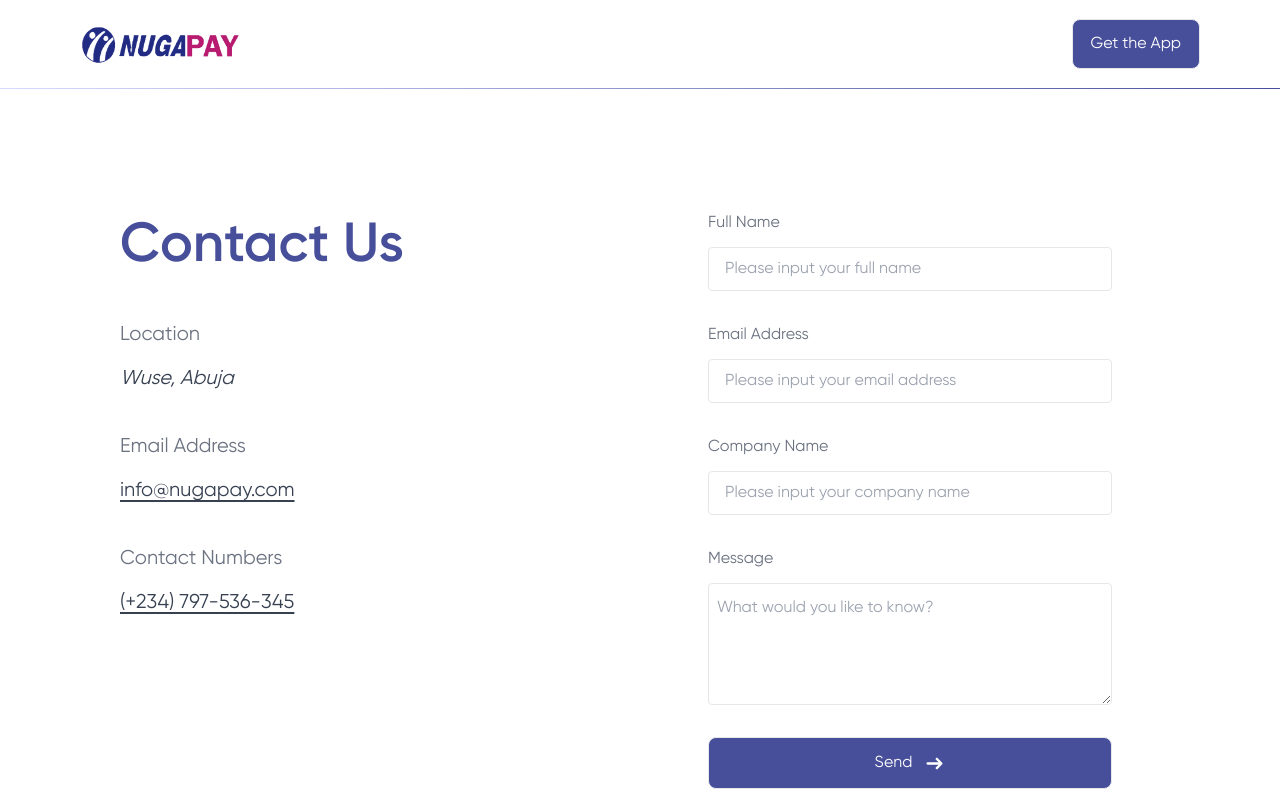
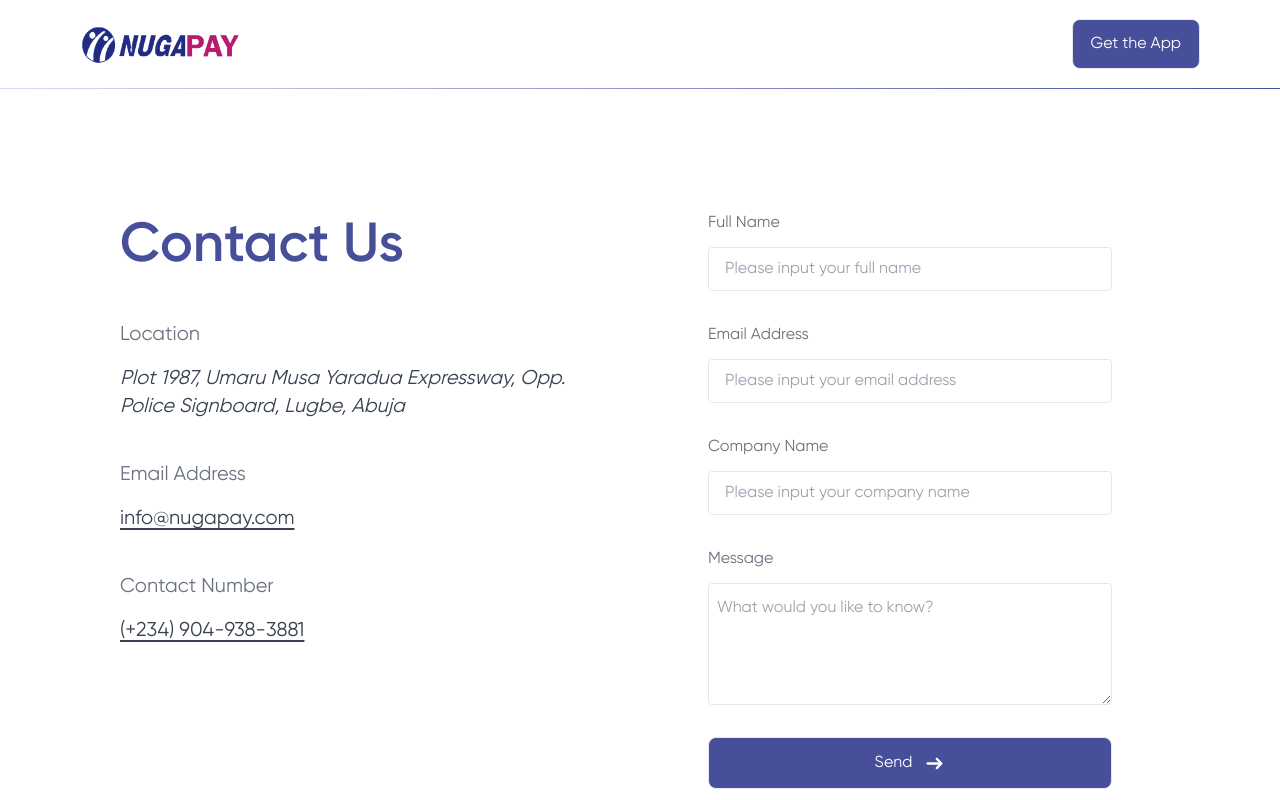
Before and after one commit to nugagroup/nugapay-website, a Next.js app: page /contact in a window 1280 px wide. Shown: the top 800 px of the page. Built offline with nearby package versions, Linux system fonts and the light colour scheme.

Commit message:
update: updated the contact information

```diff
--- a/app/(pages)/contact/page.tsx
+++ b/app/(pages)/contact/page.tsx
@@ -4,16 +4,16 @@ import { Button } from "@/app/components/shared/Button";
 
 export default function Contact() {
   const contactData = [
-    { name: "Location", value: "Wuse, Abuja" },
+    { name: "Location", value: "Plot 1987, Umaru Musa Yaradua Expressway, Opp. Police Signboard, Lugbe, Abuja" },
     {
       name: "Email Address",
       value: "info@nugapay.com",
       url: "mailto:info@nugapay.com",
     },
     {
-      name: "Contact Numbers",
-      value: "(+234) 797-536-345",
-      url: "tel:+234797536345",
+      name: "Contact Number",
+      value: "(+234) 904-938-3881",
+      url: "tel:+2349049383881",
     },
   ];
 
```
